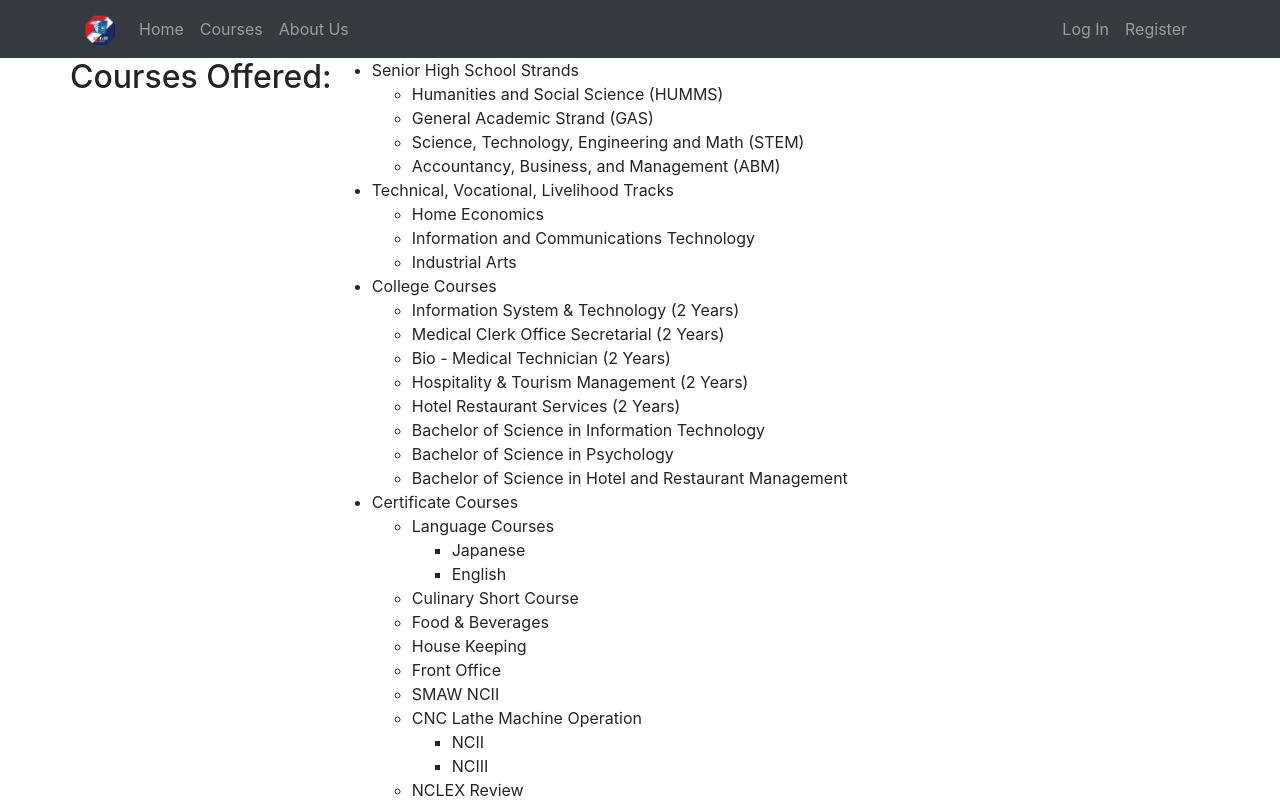
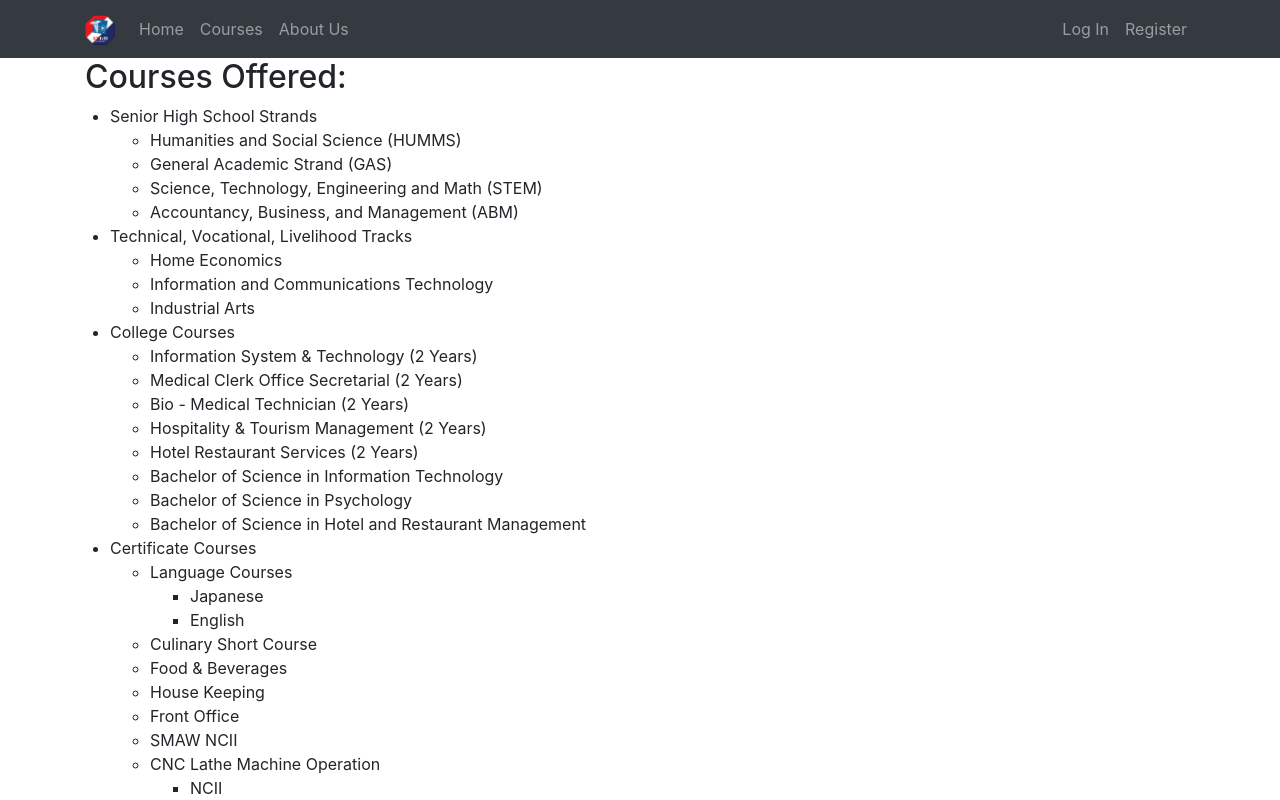
Before and after one commit to larongbingo/AZGH-College-Public-Portal, a React (Create React App) app in the folder frontend/: page /courses in a window 1280 px wide. Shown: the top 800 px of the page. Built offline with nearby package versions, Linux system fonts and the light colour scheme.

Commit message:
Moved header out of <Row>

```diff
--- a/frontend/src/pages/courses/index.tsx
+++ b/frontend/src/pages/courses/index.tsx
@@ -3,8 +3,8 @@ import { Col, Container, Row } from "react-bootstrap";
 
 export const courses: FunctionComponent = () => (
   <Container>
+    <h2>Courses Offered:</h2>
     <Row>
-      <h2>Courses Offered:</h2>
       <ul>
         <li>
           Senior High School Strands
```
